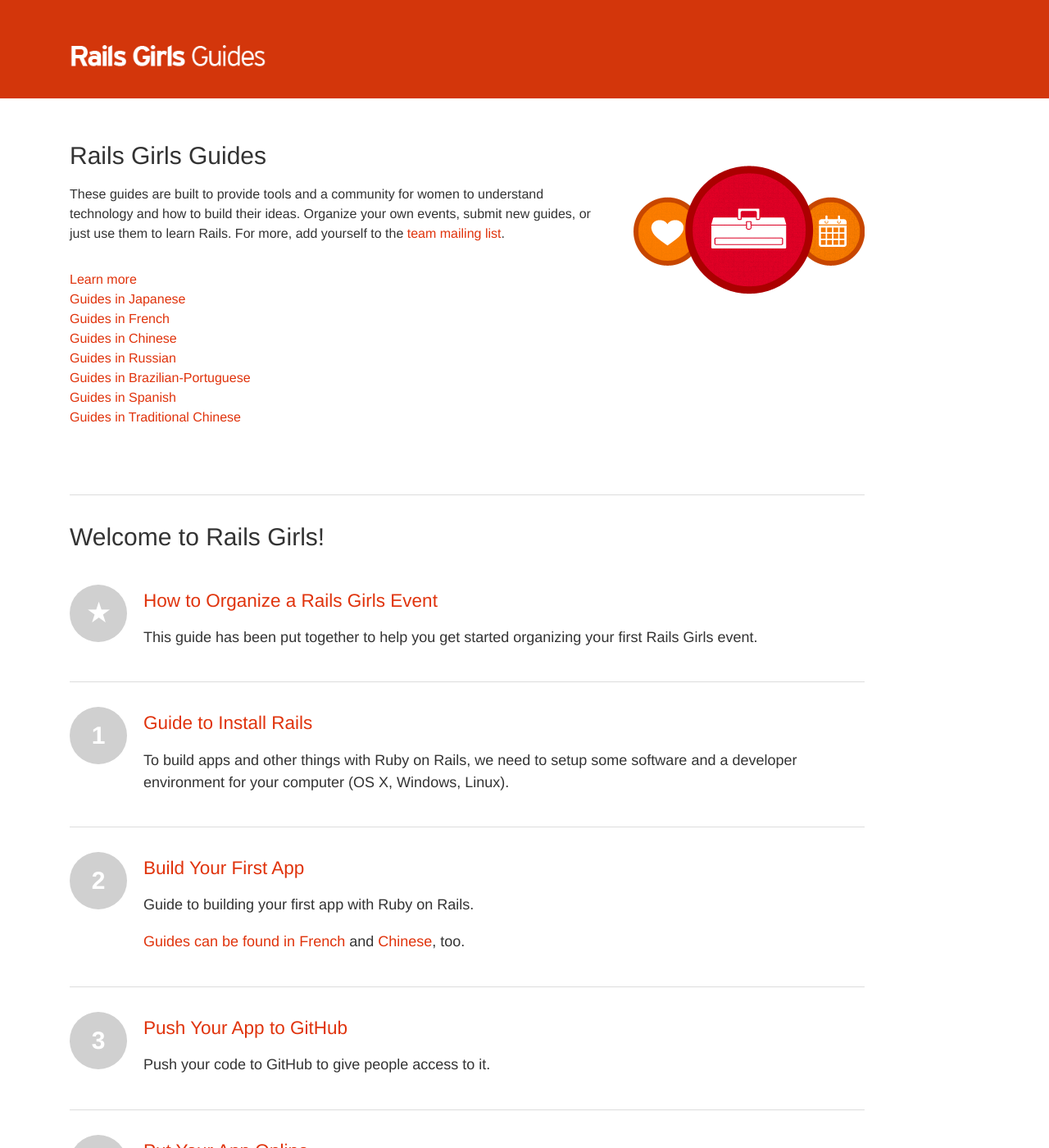
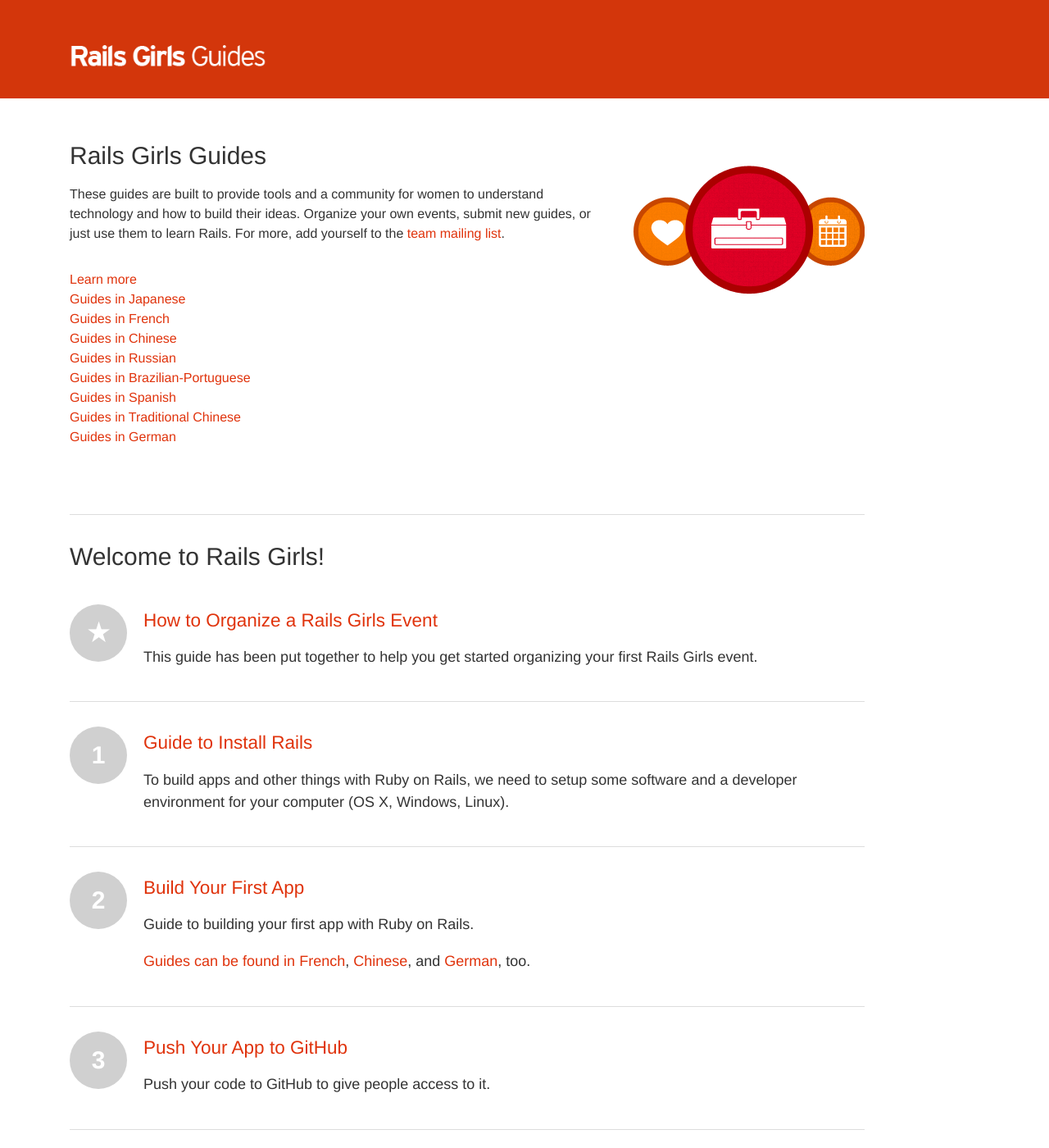
Before and after one commit to railsgirls/guides.railsgirls.com, a Jekyll site: the page built from index.html, in a window 1280 px wide and 1400 px high. Shown: the whole window at 82% size. Built offline with Jekyll 4.4.1, drawn with Linux system fonts in a browser that asks for light colours; nearby versions of some CDN libraries.

Commit message:
links to german translation

```diff
--- a/index.html
+++ b/index.html
@@ -14,6 +14,7 @@
     <a href="http://www.maujor.com/railsgirlsguide/">Guides in Brazilian-Portuguese</a><br/>
     <a href="http://railsgirlslima.github.io/">Guides in Spanish</a><br/>
     <a href="http://railsgirls.tw/">Guides in Traditional Chinese</a><br/>
+    <a href="http://railsgirlshh.github.io/">Guides in German</a><br/>
   </p>
 </div>
 
@@ -42,7 +43,7 @@
       <i>2</i>
       <h3>Build Your First App</h3>
       <p>Guide to building your first app with Ruby on Rails.</p>
-      <p>Guides can be found in <a href="http://railspremierspas.humancoders.com/">French</a> and <a href="http://rgcn.github.io">Chinese</a>, too.</p>
+      <p>Guides can be found in <a href="http://railspremierspas.humancoders.com/">French</a>, <a href="http://rgcn.github.io">Chinese</a>, and <a href="http://railsgirlshh.github.io/">German</a>, too.</p>
     </a>
   </li>
 
```
